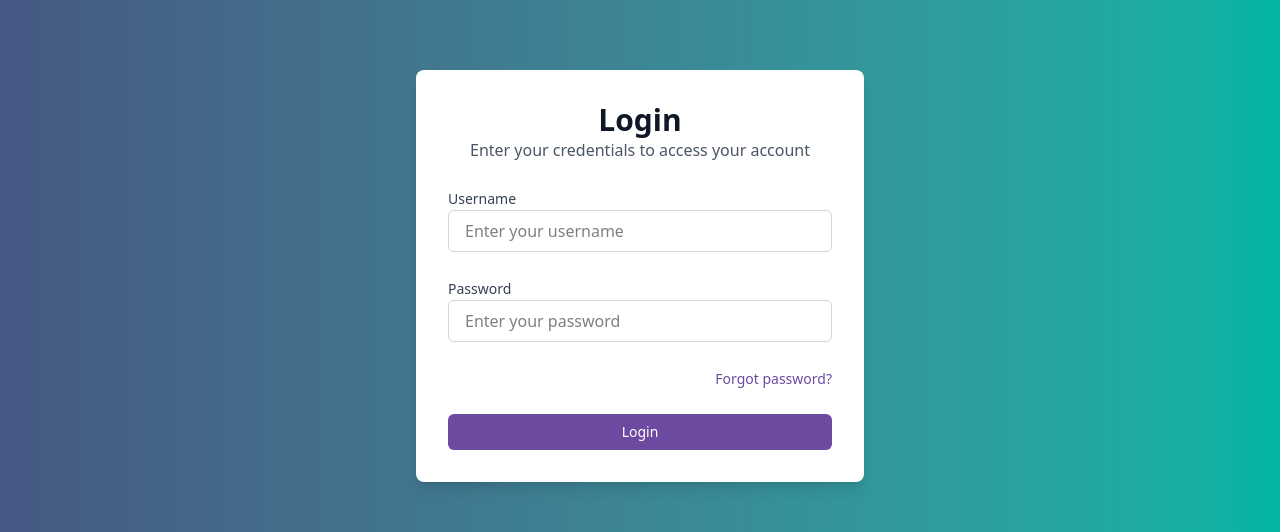
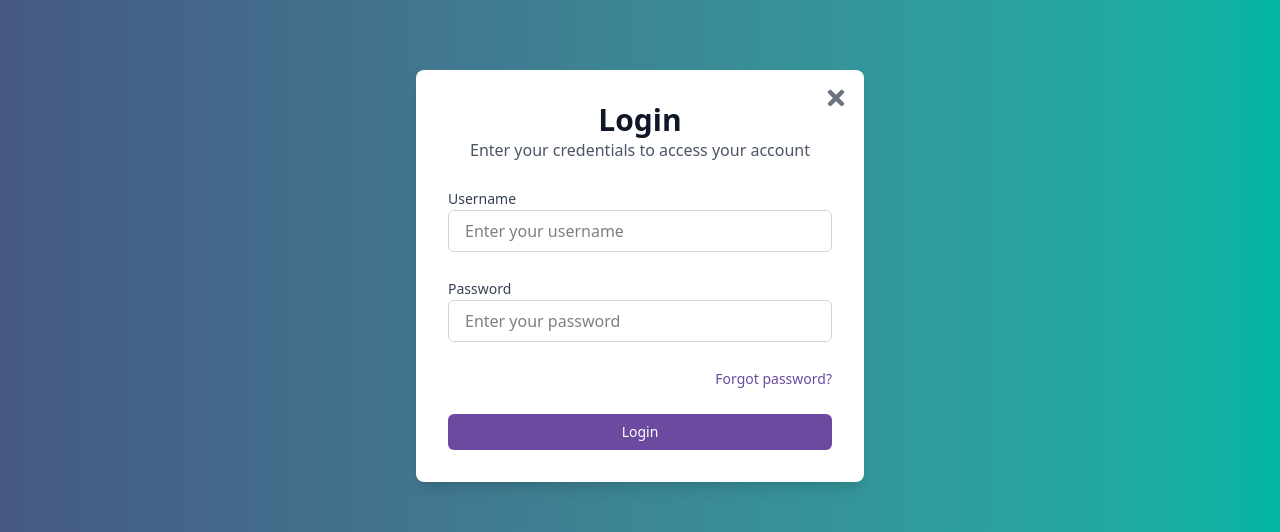
Before and after one commit to BoGojac/finalProject, a React (Vite) app in the folder online-voting-System/: page /login in a window 1280 px wide. Shown: the part 124-656 px from the top of the page. Built offline with nearby package versions, Linux system fonts and the light colour scheme.

Commit message:
edit login close icon

```diff
--- a/online-voting-System/src/page/LoginPage.jsx
+++ b/online-voting-System/src/page/LoginPage.jsx
@@ -1,147 +1,6 @@
-// import { useState } from "react";
-// import {
-//   Dialog,
-//   DialogContent,
-//   DialogDescription,
-//   DialogHeader,
-//   DialogTitle,
-//   DialogTrigger,
-// } from "@/components/ui/dialog";
-
-// export const Login = () => {
-//   const [formData, setFormData] = useState({
-//     username: "",
-//     password: "",
-//   });
-
-//   const [errors, setErrors] = useState({
-//     username: "",
-//     password: "",
-//   });
-
-//   const handleInputChange = (e) => {
-//     const { id, value } = e.target;
-//     setFormData((prev) => ({ ...prev, [id]: value }));
-//     setErrors((prev) => ({ ...prev, [id]: "" }));
-//   };
-
-//   const validateForm = () => {
-//     let isValid = true;
-//     const newErrors = { username: "", password: "" };
-
-//     if (!formData.username || !/^[^\s@]+@[^\s@]+\.[^\s@]+$/.test(formData.username)) {
-//       newErrors.username = "Please enter a valid email address.";
-//       isValid = false;
-//     }
-
-//     if (!formData.password || formData.password.length < 8) {
-//       newErrors.password = "Password must be at least 8 characters long.";
-//       isValid = false;
-//     }
-
-//     setErrors(newErrors);
-//     return isValid;
-//   };
-
-//   const handleSubmit = (e) => {
-//     e.preventDefault();
-
-//     if (validateForm()) {
-//       console.log("Login attempt with:", formData);
-//       // Add login logic here (e.g., API call)
-
-//       // Redirect to dashboard (temporary implementation)
-//       window.location.href = "/dashboard";
-//     }
-//   };
-
-//   return (
-//     <Dialog>
-//       {/* Trigger Button */}
-//       <DialogTrigger asChild>
-//         <button className="bg-[#6B4AA0] hover:bg-[#5a3b91] text-white px-4 py-2 rounded-md text-sm font-medium transition-colors duration-300">
-//           Login
-//         </button>
-//       </DialogTrigger>
-
-//       {/* Dialog Content */}
-//       <DialogContent className="sm:max-w-[425px]">
-//         <DialogHeader>
-//           <DialogTitle className="text-2xl font-bold">Login</DialogTitle>
-//           <DialogDescription>
-//             Enter your credentials to access your account
-//           </DialogDescription>
-//         </DialogHeader>
-
-//         {/* Login Form */}
-//         <form onSubmit={handleSubmit} className="space-y-4 mt-4">
-//           {/* Email Field */}
-//           <div className="space-y-2">
-//             <label htmlFor="username" className="text-sm font-medium">
-//               Username
-//             </label>
-//             <input
-//               id="username"
-//               type="text"
-//               placeholder="Enter your username"
-//               value={formData.username}
-//               onChange={handleInputChange}
-//               aria-label="text"
-//               className={`w-full px-3 py-2 border rounded-md focus:outline-none focus:ring-2 focus:ring-[#6B4AA0] ${
-//                 errors.username ? "border-red-500" : "border-gray-300"
-//               }`}
-//             />
-//             {errors.username && (
-//               <p className="text-sm text-red-500">{errors.username}</p>
-//             )}
-//           </div>
-
-//           {/* Password Field */}
-//           <div className="space-y-2">
-//             <label htmlFor="password" className="text-sm font-medium">
-//               Password
-//             </label>
-//             <input
-//               id="password"
-//               type="password"
-//               placeholder="Enter your password"
-//               value={formData.password}
-//               onChange={handleInputChange}
-//               aria-label="Password"
-//               className={`w-full px-3 py-2 border rounded-md focus:outline-none focus:ring-2 focus:ring-[#6B4AA0] ${
-//                 errors.password ? "border-red-500" : "border-gray-300"
-//               }`}
-//             />
-//             {errors.password && (
-//               <p className="text-sm text-red-500">{errors.password}</p>
-//             )}
-//           </div>
-
-//           {/* Actions */}
-//           <div className="flex justify-between items-center">
-//             <button
-//               type="button"
-//               className="text-sm text-[#6B4AA0] hover:text-[#5a3b91] p-0"
-//             >
-//               Forgot password?
-//             </button>
-//             <button
-//               type="submit"
-//               className="bg-[#6B4AA0] hover:bg-[#5a3b91] text-white px-4 py-2 rounded-md text-sm font-medium transition-colors duration-300"
-//             >
-//               Log In
-//             </button>
-//           </div>
-//         </form>
-//       </DialogContent>
-//     </Dialog>
-//   );
-// };
-
-// export default Login
-
-
 import React, { useState } from "react";
+import { Link } from "react-router-dom"; // Import Link for navigation
+import { FaTimes } from "react-icons/fa"; // Import the close icon
 
 const LoginPage = () => {
   const [formData, setFormData] = useState({
@@ -154,12 +13,14 @@ const LoginPage = () => {
     password: "",
   });
 
+  // Handle input changes
   const handleInputChange = (e) => {
     const { id, value } = e.target;
     setFormData((prev) => ({ ...prev, [id]: value }));
     setErrors((prev) => ({ ...prev, [id]: "" }));
   };
 
+  // Validate form inputs
   const validateForm = () => {
     let isValid = true;
     const newErrors = { username: "", password: "" };
@@ -178,6 +39,7 @@ const LoginPage = () => {
     return isValid;
   };
 
+  // Handle form submission
   const handleSubmit = (e) => {
     e.preventDefault();
 
@@ -192,13 +54,25 @@ const LoginPage = () => {
 
   return (
     <div className="min-h-screen flex items-center justify-center bg-gradient-to-r from-[#455883] to-[#00B5A5]">
-      <div className="bg-white p-8 rounded-lg shadow-lg w-full max-w-md">
+      {/* Login Form Container */}
+      <div className="bg-white p-8 rounded-lg shadow-lg w-full max-w-md relative">
+        {/* Close Icon */}
+        <Link
+          to="/" // Navigate back to the homepage
+          className="absolute top-4 right-4 text-gray-500 hover:text-gray-700"
+        >
+          <FaTimes size={24} /> {/* Close icon */}
+        </Link>
+
+        {/* Header */}
         <div className="text-center mb-6">
           <h1 className="text-3xl font-bold text-gray-900">Login</h1>
           <p className="text-gray-600">Enter your credentials to access your account</p>
         </div>
 
+        {/* Login Form */}
         <form onSubmit={handleSubmit} className="space-y-6">
+          {/* Username Field */}
           <div className="space-y-2">
             <label htmlFor="username" className="text-sm font-medium text-gray-700">
               Username
@@ -218,6 +92,7 @@ const LoginPage = () => {
             )}
           </div>
 
+          {/* Password Field */}
           <div className="space-y-2">
             <label htmlFor="password" className="text-sm font-medium text-gray-700">
               Password
@@ -237,6 +112,7 @@ const LoginPage = () => {
             )}
           </div>
 
+          {/* Forgot Password Link */}
           <div className="text-right">
             <a
               href="#forgot-password"
@@ -246,6 +122,7 @@ const LoginPage = () => {
             </a>
           </div>
 
+          {/* Login Button */}
           <button
             type="submit"
             className="w-full bg-[#6B4AA0] hover:bg-[#5a3b91] text-white px-4 py-2 rounded-md text-sm font-medium transition-colors duration-300"
```
